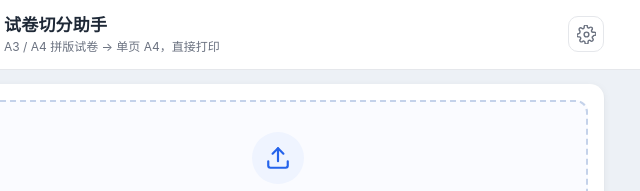
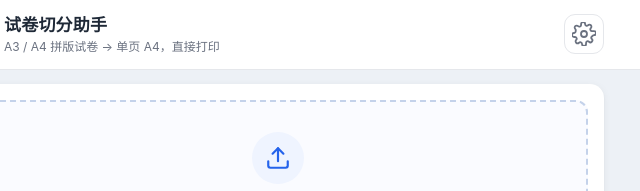
Before and after one commit to wzh8080/PDFTools, a plain HTML site: page pdf-splitter/index.html in a window 1280 px wide. Shown: the top 191 px of the page, 362-1002 px from the left. Drawn offline with Linux system fonts and the light colour scheme.

Commit message:
style(topbar): 齿轮按钮放大到与左上角 logo 同尺寸（40px 方框 / 24px 图标）

```diff
--- a/pdf-splitter/index.html
+++ b/pdf-splitter/index.html
@@ -44,9 +44,9 @@
   .logo svg{width:24px;height:24px;}
   .topbar h1{font-size:17px;margin:0;font-weight:700;letter-spacing:.2px;}
   .topbar p{margin:0;font-size:12px;color:var(--ink-2);}
-  .gear{margin-left:auto;flex:none;width:36px;height:36px;border-radius:10px;border:1px solid var(--line);background:#fff;color:var(--ink-2);display:flex;align-items:center;justify-content:center;cursor:pointer;padding:0;}
+  .gear{margin-left:auto;flex:none;width:40px;height:40px;border-radius:11px;border:1px solid var(--line);background:#fff;color:var(--ink-2);display:flex;align-items:center;justify-content:center;cursor:pointer;padding:0;}
   .gear:active{background:var(--primary-soft);color:var(--primary);}
-  .gear svg{width:19px;height:19px;}
+  .gear svg{width:24px;height:24px;}
 
   main{padding:14px 0 0;display:flex;flex-direction:column;gap:12px;}
   .card{background:#fff;border-radius:var(--radius);box-shadow:var(--shadow);padding:16px;}
```
